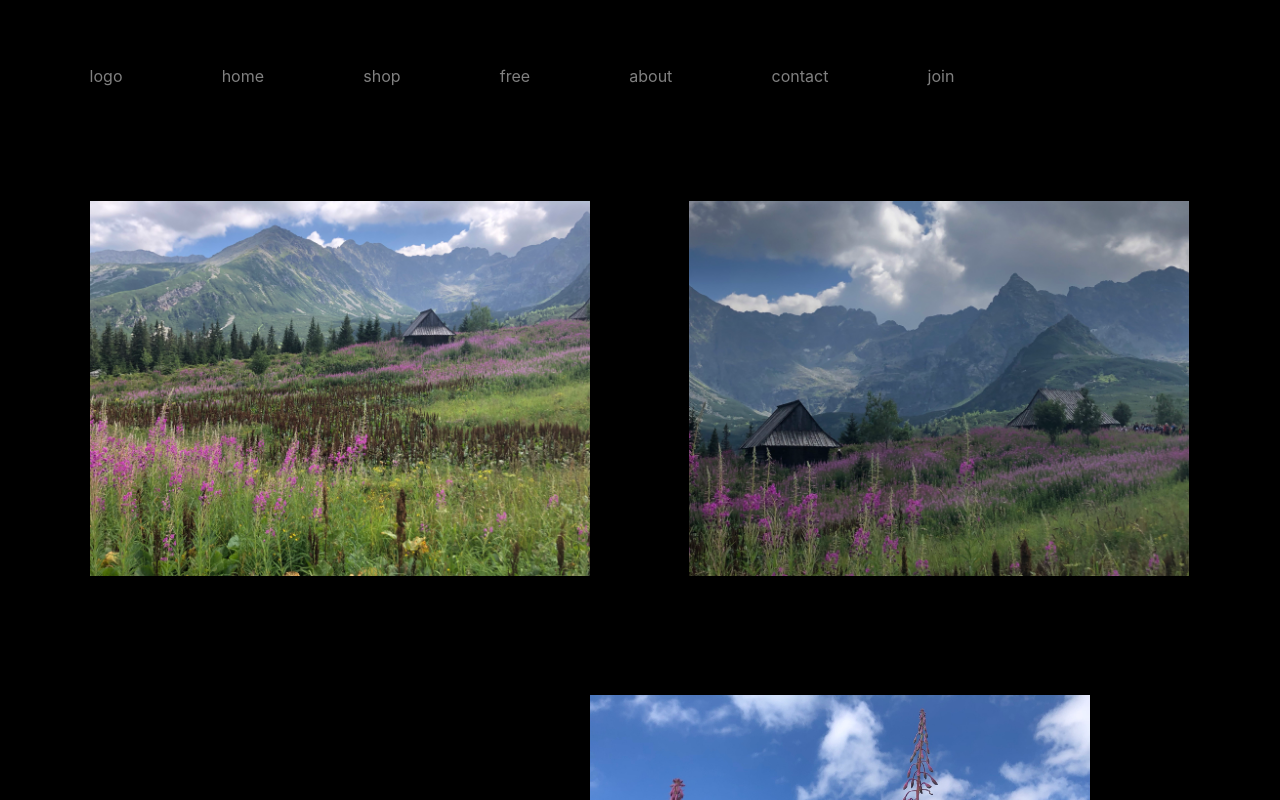
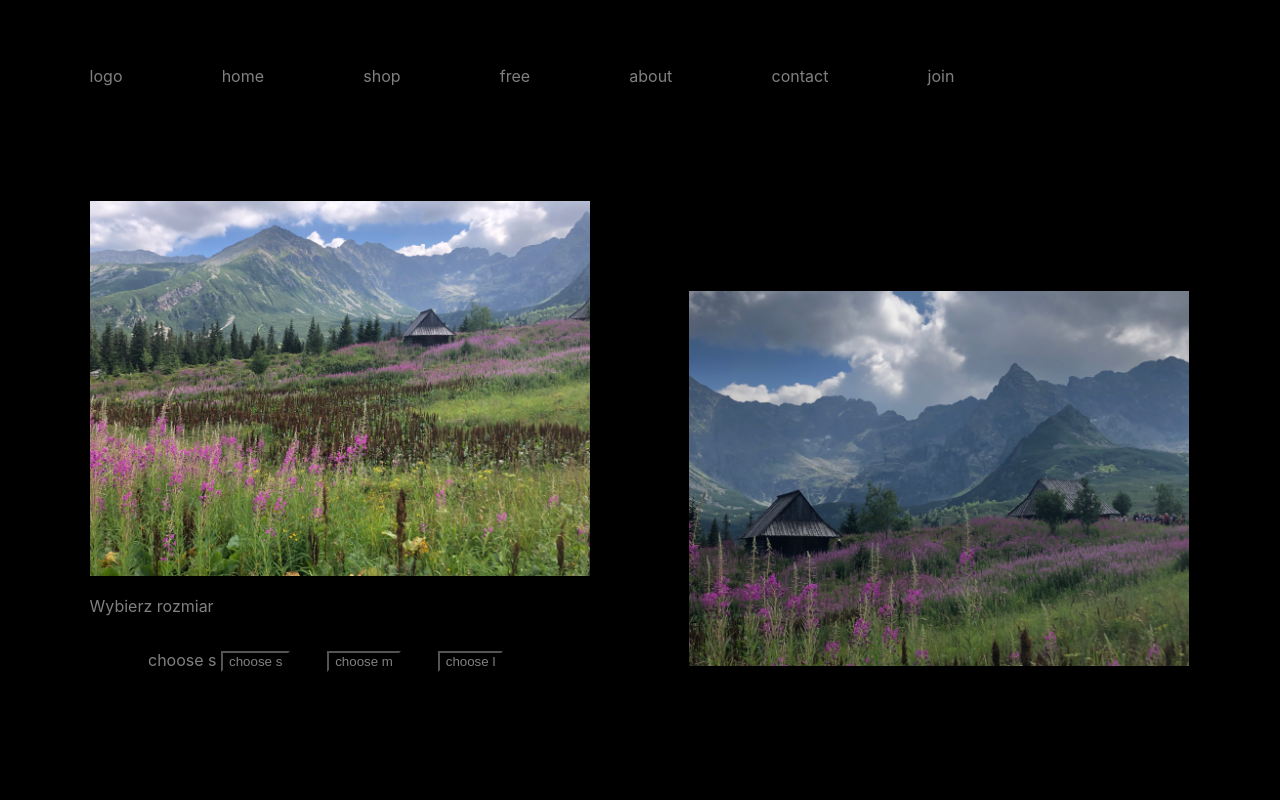
Before and after one commit to monikateslak/projectone, a React (Create React App) app: page / in a window 1280 px wide. Shown: the top 800 px of the page. Built offline with nearby package versions, Linux system fonts and the light colour scheme.

Commit message:
add images component

```diff
--- a/src/App.css
+++ b/src/App.css
@@ -1,6 +1,6 @@
 .App {
   text-align: center;
-  background-color: black;
+  background-color: red;
 }
 
 .App-logo {
@@ -36,3 +36,7 @@
     transform: rotate(360deg);
   }
 }
+
+* {
+  color: grey;
+}
--- a/src/Images.js
+++ b/src/Images.js
@@ -11,6 +11,18 @@ function Images() {
               alt="hala zieleń"
               width={500}
             ></img>
+            <p>Wybierz rozmiar</p>
+            <ul>
+              <li>
+                choose s <button>choose s</button>
+              </li>
+              <li>
+                <button>choose m</button>
+              </li>
+              <li>
+                <button>choose l </button>
+              </li>
+            </ul>
           </li>
           <li>
             <img
```
